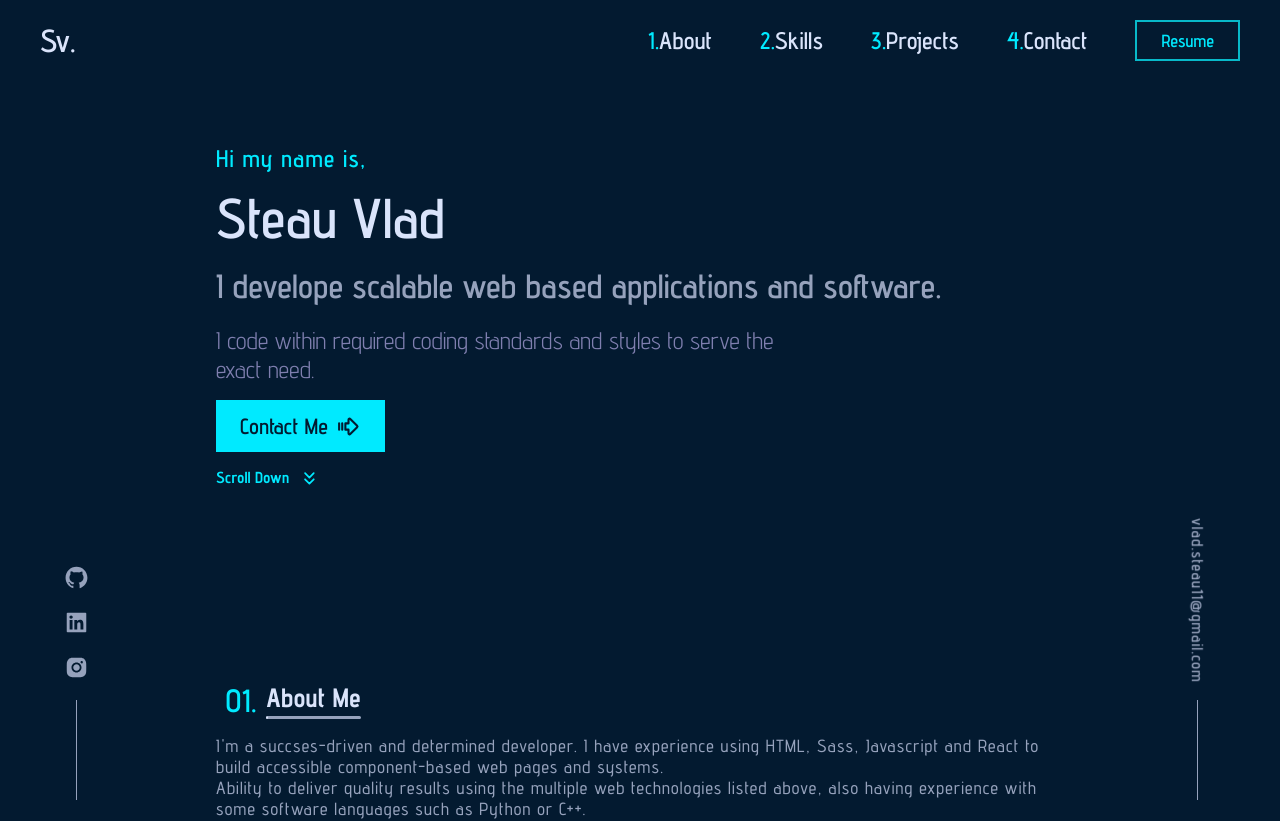
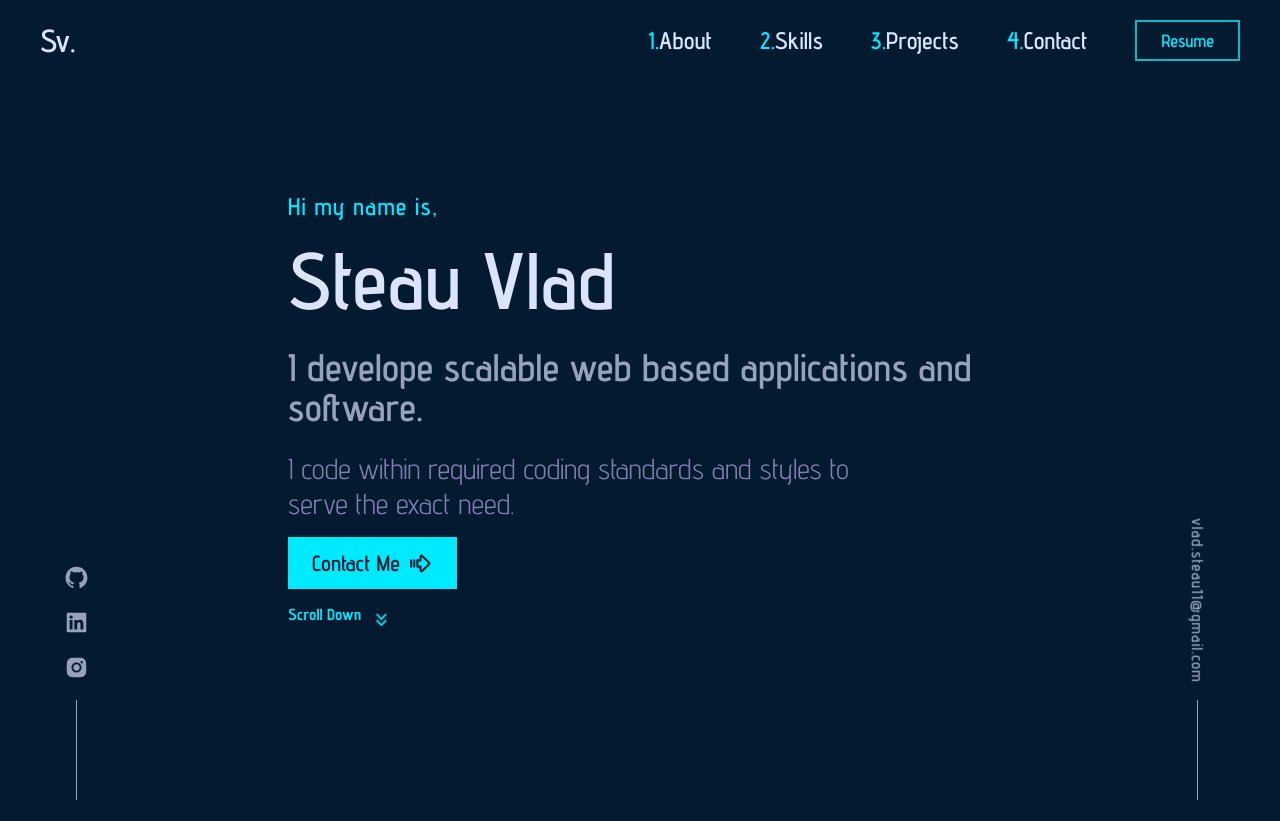
Before and after one commit to PoliceJukeBox/Portfolio-react, a React (Vite) app: page / in a window 1280 px wide. Shown: the top 821 px of the page. Built offline with nearby package versions, Linux system fonts and the light colour scheme.

Commit message:
Home section finished + app.css media queries

```diff
--- a/src/App.css
+++ b/src/App.css
@@ -204,3 +204,32 @@ body{
         margin: auto;
     }
 }
+
+@media screen and (min-width: 960px){
+    .section{
+        padding: 6rem 0 4rem;
+    }
+}
+
+@media screen and (min-width: 1240px){
+    .section{
+        padding: 6rem 0 4rem;
+    }
+
+    .container{
+        width: 70%;
+        margin: auto;
+    }
+}
+
+@media screen and (min-width: 1440px){
+    body{
+        zoom: 1;
+    }
+}
+
+@media screen and (min-width: 2560px){
+    body{
+        zoom: 1.7;
+    }
+}
--- a/src/Components/Home Section/home.css
+++ b/src/Components/Home Section/home.css
@@ -89,6 +89,9 @@
     transform: translateY(5px);
   }
 }
+.home .rightEmail, .home .leftIcons {
+  display: none;
+}
 
 @media screen and (min-width: 480px) {
   .home .homeContainer {
@@ -166,4 +169,22 @@
   .home .rightEmail .emailAddress a {
     letter-spacing: 1px;
   }
+}
+@media screen and (min-width: 1240px) {
+  .home .homeContainer {
+    padding: 6rem;
+  }
+  .home .homeContainer .introText {
+    font-size: 1.5rem;
+  }
+  .home .homeContainer .title {
+    font-size: 5rem;
+  }
+  .home .homeContainer .subTitle {
+    font-size: 2.4rem;
+    line-height: 2.5rem;
+  }
+  .home .homeContainer .homeParagraph {
+    font-size: 1.8rem;
+  }
 }/*# sourceMappingURL=home.css.map */
--- a/src/Components/Home Section/home.scss
+++ b/src/Components/Home Section/home.scss
@@ -101,6 +101,10 @@
             }
         }
     }
+
+    .rightEmail, .leftIcons{
+        display: none;
+    }
 }
 
 //MEDIA QUERIES ===========================
@@ -201,5 +205,25 @@
 }
 
 @media screen and (min-width:1240px){
+    .home{
+        .homeContainer{
+            padding: 6rem;
+            .introText{
+                font-size: 1.5rem;
+            }
 
+            .title{
+                font-size: 5rem;
+            }
+
+            .subTitle{
+                font-size: 2.4rem;
+                line-height: 2.5rem;
+            }
+
+            .homeParagraph{
+                font-size: 1.8rem;
+            }
+        }
+    }
 }
```
Also changed, not shown: 1 other file (tests, documents, lock files or other folders).
